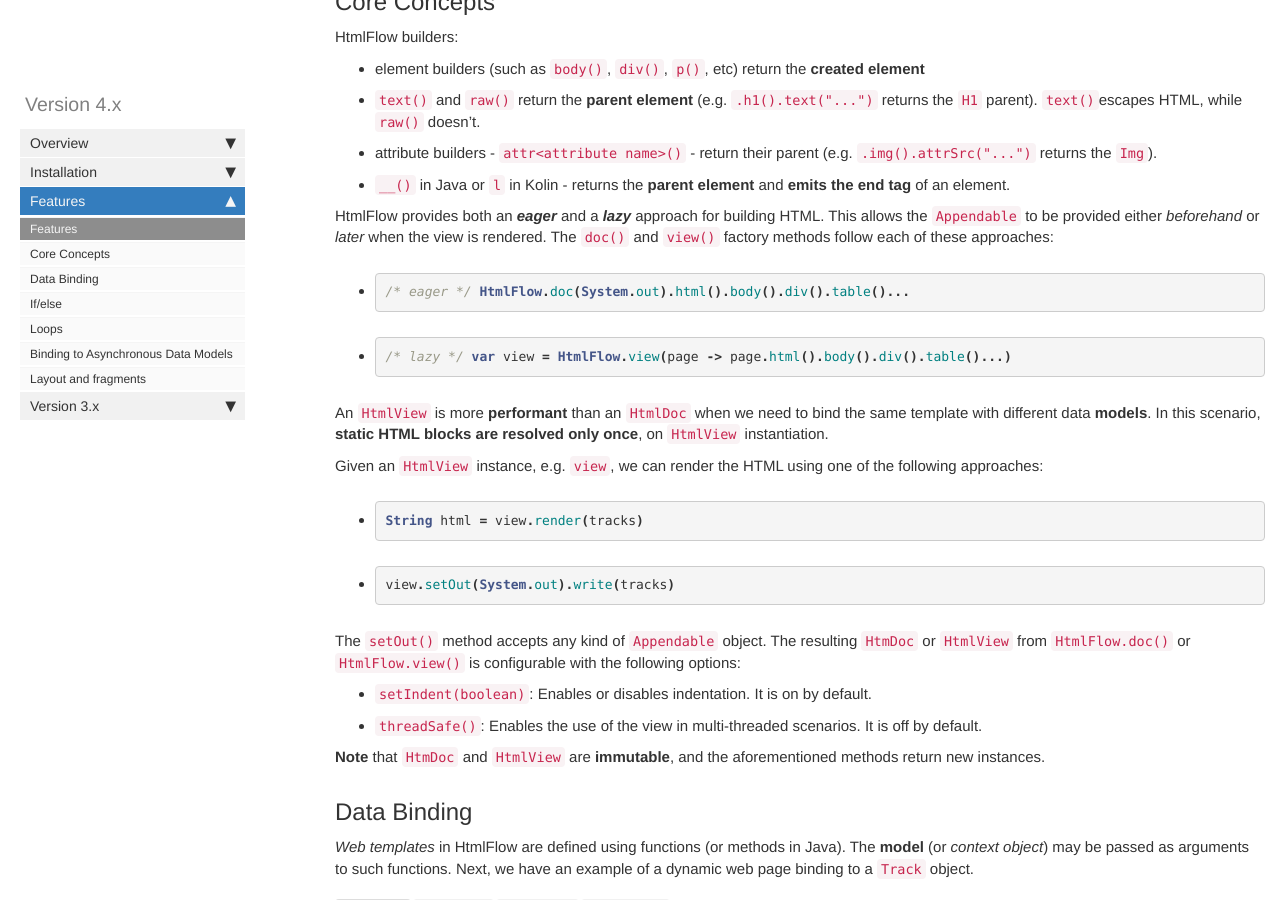
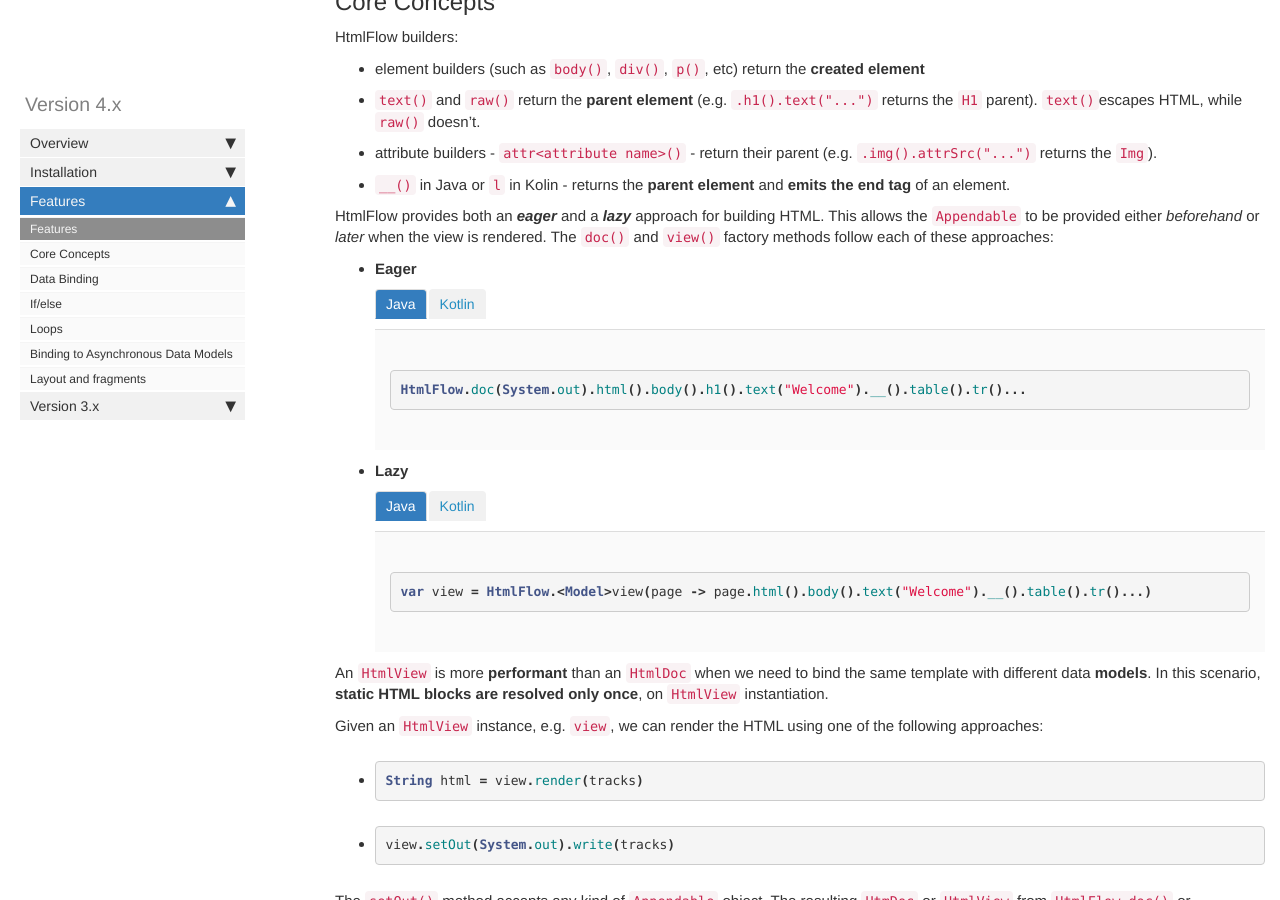
Before and after one commit to xmlet/HtmlFlow, a Jekyll site: the page built from pages/htmlflow/features.md, in a window 1280 px wide and 900 px high, scrolled down 492 px. Built offline with Jekyll 4.4.1, drawn with Linux system fonts in a browser that asks for light colours; comment, search, counter and statistics services are not loaded.

Commit message:
Core Concepts add example in Kotlin

```diff
--- a/pages/htmlflow/features.md
+++ b/pages/htmlflow/features.md
@@ -28,11 +28,57 @@
 the view is rendered.
 The `doc()` and `view()` factory methods follow each of these approaches:
 <ul>
-    <li>
-{% highlight java %}/* eager */ HtmlFlow.doc(System.out).html().body().div().table()...{% endhighlight %}
+    <li><strong>Eager</strong>
+
+<div>
+    <ul  class="nav nav-tabs">
+        <li class="active">
+            <a  href="#exEager01" data-toggle="tab">Java</a>
+        </li>
+        <li>
+            <a  href="#exEager02" data-toggle="tab">Kotlin</a>
+        </li>
+    </ul>
+    <div class="tab-content">
+        <div class="tab-pane active" id="exEager01">
+
+{% highlight java %}HtmlFlow.doc(System.out).html().body().h1().text("Welcome").__().table().tr()...{% endhighlight %}
+
+        </div>
+        <div class="tab-pane" id="exEager02">
+
+{% highlight kotlin %}System.out.doc { html { body { h1.text("Welcome").l.table { tr {...} } } } }{% endhighlight %}
+
+        </div>
+    </div>
+</div>
+
     </li>
-    <li>
-{% highlight java %}/* lazy */ var view = HtmlFlow.view(page -> page.html().body().div().table()...){% endhighlight %}
+    <li><strong>Lazy</strong>
+
+<div>
+    <ul  class="nav nav-tabs">
+        <li class="active">
+            <a  href="#exLazy01" data-toggle="tab">Java</a>
+        </li>
+        <li>
+            <a  href="#exLazy02" data-toggle="tab">Kotlin</a>
+        </li>
+    </ul>
+    <div class="tab-content">
+        <div class="tab-pane active" id="exLazy01">
+
+{% highlight java %}var view = HtmlFlow.<Model>view(page -> page.html().body().text("Welcome").__().table().tr()...){% endhighlight %}
+
+        </div>
+        <div class="tab-pane" id="exLazy02">
+
+{% highlight kotlin %}val view = view<Model> { html { body { h1.text("Welcome").l.table { tr {...} } } } }{% endhighlight %}
+
+        </div>
+    </div>
+</div>
+
     </li>
 </ul>
 
```
